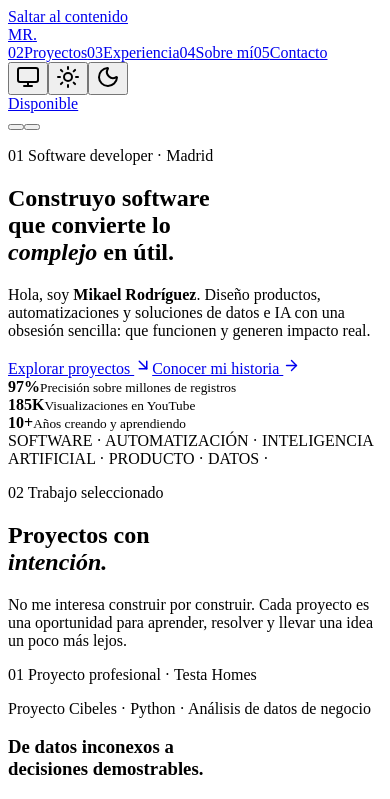
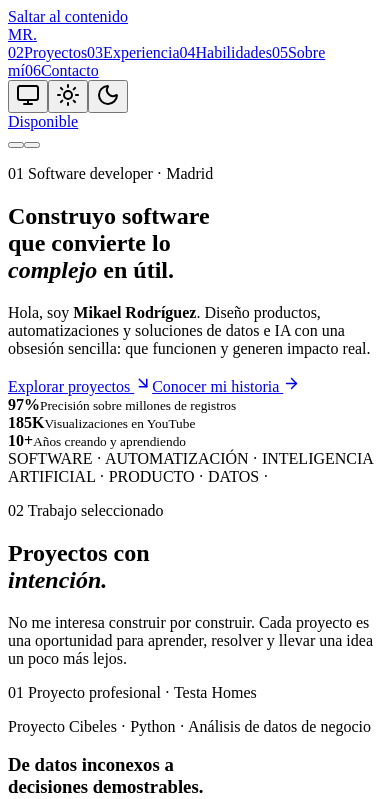
Before and after one commit to AlphaCreativeSoftware/Portfolio, a React (Vite) app: page / in a window 390 px wide. Shown: the top 799 px of the page. Built offline with nearby package versions, Linux system fonts and the light colour scheme; the HTML template or start-up script is replaced by a standard one.

Commit message:
Add structured skills section

```diff
--- a/src/App.tsx
+++ b/src/App.tsx
@@ -88,6 +88,44 @@ const capabilities = [
   { number: '01', title: 'Desarrollo end-to-end', text: 'Arquitectura, lógica, interfaz, integraciones y despliegue. Me responsabilizo del producto completo, no solo de una capa.', icon: Braces },
   { number: '02', title: 'Producto & negocio', text: 'Traduzco necesidades operativas en software útil, entendiendo el proceso, el usuario y el resultado que debe generar.', icon: Boxes },
   { number: '03', title: 'Datos, automatización & IA', text: 'Transformo información y procesos complejos en herramientas medibles, explorando IA cuando aporta valor real.', icon: Sparkles },
+]
+
+const skillGroups = [
+  {
+    number: '01',
+    title: 'Desarrollo de software',
+    description: 'Aplicaciones modernas, sistemas heredados, motores y producto interactivo.',
+    icon: Code2,
+    skills: ['C#', 'ASP.NET / .NET', 'React', 'TypeScript', 'JavaScript', 'Python', 'Java', 'C', 'Delphi', 'Windows Forms', 'HTML & CSS', 'SQL'],
+  },
+  {
+    number: '02',
+    title: 'Cloud, datos & entrega',
+    description: 'Integraciones, automatización y despliegue de soluciones de principio a fin.',
+    icon: Database,
+    skills: ['Azure', 'Docker', 'Git', 'GitHub', 'REST APIs', 'Firebase', 'Google Cloud', 'Vercel', 'ETL', 'Excel & PowerPoint'],
+  },
+  {
+    number: '03',
+    title: 'Entornos & creación',
+    description: 'Herramientas utilizadas para programar, diseñar y construir experiencias completas.',
+    icon: Boxes,
+    skills: ['Visual Studio', 'VS Code', 'IntelliJ IDEA', 'Android Studio', 'Unity Editor', 'Java AWT / Swing', 'Blender', 'Mixamo'],
+  },
+  {
+    number: '04',
+    title: 'IA, sistemas & seguridad',
+    description: 'IA comercial y local, infraestructura propia y laboratorios técnicos controlados.',
+    icon: Bot,
+    skills: ['OpenAI / ChatGPT', 'Codex', 'LM Studio', 'OpenClaw', 'LLMs locales', 'Linux', 'Kali Linux', 'Metasploit'],
+  },
+]
+
+const professionalStrengths = [
+  ['Aprendizaje autónomo', 'Investigo y convierto conocimiento nuevo en software funcional.'],
+  ['Ownership end-to-end', 'Asumo el problema completo, desde el análisis hasta la entrega.'],
+  ['Criterio de producto', 'Conecto decisiones técnicas con usuario, proceso y negocio.'],
+  ['Comunicación transversal', 'Traduzco complejidad para perfiles técnicos y de dirección.'],
 ]
 
 const cibelesPhases = [
@@ -334,7 +372,7 @@ function App() {
   }, [])
 
   useEffect(() => {
-    const sections = ['inicio', 'proyectos', 'experiencia', 'sobre-mi', 'contacto']
+    const sections = ['inicio', 'proyectos', 'experiencia', 'habilidades', 'sobre-mi', 'contacto']
       .map((id) => document.getElementById(id))
       .filter((section): section is HTMLElement => Boolean(section))
     const observer = new IntersectionObserver((entries) => {
@@ -366,8 +404,9 @@ function App() {
         <nav className={menuOpen ? 'nav nav-open' : 'nav'} aria-label="Navegación principal">
           <a className={activeSection === 'proyectos' ? 'active' : ''} aria-current={activeSection === 'proyectos' ? 'page' : undefined} href="#proyectos" onClick={closeMenu}><span>02</span>Proyectos</a>
           <a className={activeSection === 'experiencia' ? 'active' : ''} aria-current={activeSection === 'experiencia' ? 'page' : undefined} href="#experiencia" onClick={closeMenu}><span>03</span>Experiencia</a>
-          <a className={activeSection === 'sobre-mi' ? 'active' : ''} aria-current={activeSection === 'sobre-mi' ? 'page' : undefined} href="#sobre-mi" onClick={closeMenu}><span>04</span>Sobre mí</a>
-          <a className={activeSection === 'contacto' ? 'active' : ''} aria-current={activeSection === 'contacto' ? 'page' : undefined} href="#contacto" onClick={closeMenu}><span>05</span>Contacto</a>
+          <a className={activeSection === 'habilidades' ? 'active' : ''} aria-current={activeSection === 'habilidades' ? 'page' : undefined} href="#habilidades" onClick={closeMenu}><span>04</span>Habilidades</a>
+          <a className={activeSection === 'sobre-mi' ? 'active' : ''} aria-current={activeSection === 'sobre-mi' ? 'page' : undefined} href="#sobre-mi" onClick={closeMenu}><span>05</span>Sobre mí</a>
+          <a className={activeSection === 'contacto' ? 'active' : ''} aria-current={activeSection === 'contacto' ? 'page' : undefined} href="#contacto" onClick={closeMenu}><span>06</span>Contacto</a>
         </nav>
         <div className="header-actions">
           <div className="theme-switcher" aria-label="Apariencia">
@@ -522,9 +561,37 @@ function App() {
           </div>
         </section>
 
+        <section className="section skills-section" id="habilidades">
+          <div className="section-heading">
+            <div><p className="kicker"><span>04</span> Habilidades</p><h2>Un stack amplio.<br /><em>Un mismo criterio.</em></h2></div>
+            <p>Tecnologías y herramientas que he utilizado para construir aplicaciones empresariales, productos propios, automatizaciones y experiencias interactivas.</p>
+          </div>
+          <div className="skills-matrix">
+            {skillGroups.map((group) => {
+              const Icon = group.icon
+              return (
+                <article className="skill-group" key={group.title}>
+                  <div className="skill-group-heading">
+                    <span>{group.number}</span>
+                    <Icon />
+                    <div><h3>{group.title}</h3><p>{group.description}</p></div>
+                  </div>
+                  <div className="skill-tags">
+                    {group.skills.map((skill) => <span key={skill}>{skill}</span>)}
+                  </div>
+                </article>
+              )
+            })}
+          </div>
+          <div className="strengths-panel">
+            <div className="strengths-intro"><span>Más allá del stack</span><h3>Cómo aporto al equipo</h3></div>
+            {professionalStrengths.map(([title, text]) => <article key={title}><h4>{title}</h4><p>{text}</p></article>)}
+          </div>
+        </section>
+
         <section className="section capabilities-section" id="sobre-mi">
           <div className="section-heading about-heading">
-            <div><p className="kicker"><span>04</span> Cómo trabajo</p><h2>Ingeniería con<br /><em>visión de producto.</em></h2></div>
+            <div><p className="kicker"><span>05</span> Cómo trabajo</p><h2>Ingeniería con<br /><em>visión de producto.</em></h2></div>
             <p>Construyo software entendiendo el sistema completo: la tecnología, el usuario, el proceso y el objetivo de negocio.</p>
           </div>
           <div className="capabilities-list">
@@ -563,7 +630,7 @@ function App() {
 
         <section className="contact-section" id="contacto">
           <div className="contact-glow" />
-          <p className="kicker"><span>05</span> El siguiente proyecto</p>
+          <p className="kicker"><span>06</span> El siguiente proyecto</p>
           <h2>¿Construimos algo<br /><em>que importe?</em></h2>
           <p className="contact-intro">Estoy abierto a oportunidades donde pueda aportar, aprender y resolver problemas que merezcan la pena. Elige la vía que te resulte más cómoda.</p>
           <div className="contact-actions">
--- a/src/styles.css
+++ b/src/styles.css
@@ -85,7 +85,7 @@ section[id] { scroll-margin-top: 72px; }
 .scroll-progress { position: absolute; left: 0; bottom: -1px; height: 1px; background: var(--blue); transition: width .1s linear; }
 .brand { font: 700 18px 'Manrope', sans-serif; letter-spacing: -.07em; width: max-content; }
 .brand span { color: var(--blue); }
-.nav { display: flex; gap: 30px; font-size: 12px; color: var(--muted); }
+.nav { display: flex; gap: 24px; font-size: 12px; color: var(--muted); }
 .nav a span { display: none; }
 .nav a, footer a { transition: color .2s; }
 .nav a:hover, footer a:hover { color: var(--blue); }
@@ -379,7 +379,28 @@ h1 em, h2 em { color: var(--blue); font-style: normal; font-weight: inherit; }
 .phone-speaker { position: absolute; z-index: 3; width: 70px; height: 16px; left: 50%; top: 10px; transform: translateX(-50%); background: #171719; border-radius: 0 0 12px 12px; }
 .floating-fruit-icon { position: absolute; z-index: 4; width: 116px; height: 116px; left: 9%; bottom: 48px; border-radius: 28px; transform: rotate(-7deg); filter: drop-shadow(0 18px 24px rgba(0,0,0,.22)); }
 
-.capabilities-section { background: var(--page-alt); border-top: 1px solid var(--line); }
+.skills-section { background: var(--page-alt); border-top: 1px solid var(--line); }
+.skills-matrix { max-width: 1320px; margin: auto; border: 1px solid var(--line); border-radius: 28px; background: var(--surface); box-shadow: var(--shadow); overflow: hidden; }
+.skill-group { display: grid; grid-template-columns: .9fr 1.1fr; align-items: center; gap: 45px; padding: 32px 36px; border-bottom: 1px solid var(--line); }
+.skill-group:last-child { border-bottom: 0; }
+.skill-group-heading { display: grid; grid-template-columns: 28px 34px 1fr; align-items: start; gap: 15px; }
+.skill-group-heading > span { padding-top: 7px; color: var(--faint); font-size: 8px; }
+.skill-group-heading > svg { width: 21px; color: var(--blue); }
+.skill-group h3 { margin: 0 0 8px; font: 600 19px 'Manrope'; letter-spacing: -.035em; }
+.skill-group p { max-width: 440px; margin: 0; color: var(--muted); font-size: 10px; line-height: 1.6; }
+.skill-tags { display: flex; flex-wrap: wrap; gap: 7px; }
+.skill-tags span { padding: 8px 11px; border: 1px solid var(--line); border-radius: 999px; background: var(--page-alt); color: var(--text-2); font-size: 9px; white-space: nowrap; }
+.strengths-panel { max-width: 1320px; margin: 18px auto 0; display: grid; grid-template-columns: 1.2fr repeat(4, 1fr); border: 1px solid var(--line); border-radius: 24px; background: var(--surface); overflow: hidden; }
+.strengths-panel > * { min-height: 150px; padding: 25px; border-right: 1px solid var(--line); }
+.strengths-panel > *:last-child { border-right: 0; }
+.strengths-intro { display: flex; flex-direction: column; justify-content: space-between; }
+.strengths-intro span { color: var(--blue); font-size: 8px; font-weight: 600; text-transform: uppercase; letter-spacing: .13em; }
+.strengths-intro h3 { max-width: 145px; margin: 0; font: 600 18px/1.2 'Manrope'; letter-spacing: -.035em; }
+.strengths-panel article { display: flex; flex-direction: column; justify-content: flex-end; }
+.strengths-panel h4 { margin: 0 0 9px; font: 600 14px 'Manrope'; letter-spacing: -.025em; }
+.strengths-panel p { margin: 0; color: var(--muted); font-size: 9px; line-height: 1.55; }
+
+.capabilities-section { background: var(--page); border-top: 1px solid var(--line); }
 .capabilities-list { max-width: 1320px; margin: auto; display: grid; grid-template-columns: repeat(3, 1fr); gap: 18px; }
 .capability { min-height: 290px; position: relative; display: flex; flex-direction: column; align-items: flex-start; padding: 32px; border: 1px solid var(--line); border-radius: 26px; background: var(--surface); transition: transform .3s, box-shadow .3s; }
 .capability:hover { transform: translateY(-4px); }
@@ -473,6 +494,7 @@ footer > a:last-child { justify-self: end; display: flex; align-items: center; g
   .nav-open a:nth-child(2) { transition-delay: .04s; }
   .nav-open a:nth-child(3) { transition-delay: .08s; }
   .nav-open a:nth-child(4) { transition-delay: .12s; }
+  .nav-open a:nth-child(5) { transition-delay: .16s; }
   .nav a::after { left: 12px; right: auto; bottom: 8px; width: 28px; }
   .nav a.active { color: var(--blue); }
   .nav-backdrop { position: fixed; z-index: 3; inset: 0; display: block; border: 0; background: rgba(0,0,0,.22); opacity: 0; visibility: hidden; pointer-events: none; transition: opacity .3s, visibility .3s; }
@@ -499,11 +521,17 @@ footer > a:last-child { justify-self: end; display: flex; align-items: center; g
   .capabilities-list { grid-template-columns: 1fr; }
   .capability { min-height: 230px; }
   .capability > svg { margin-top: 35px; }
+  .skill-group { grid-template-columns: 1fr; gap: 25px; }
+  .strengths-panel { grid-template-columns: 1fr 1fr; }
+  .strengths-panel > * { border-bottom: 1px solid var(--line); }
+  .strengths-panel > *:nth-child(odd) { border-right: 0; }
+  .strengths-panel > *:nth-last-child(-n + 2) { border-bottom: 0; }
+  .strengths-intro { grid-column: 1 / -1; min-height: 120px; }
   .about-profile { grid-template-columns: 1fr; gap: 45px; }
   .work-method { grid-template-columns: 1fr 1fr; }
   .work-method > * { border-bottom: 1px solid var(--line); }
-  .work-method > *:nth-child(even) { border-right: 0; }
-  .work-method > *:last-child { border-bottom: 0; }
+  .work-method > *:nth-child(odd) { border-right: 0; }
+  .work-method > *:nth-last-child(-n + 2) { border-bottom: 0; }
   .method-label { grid-column: 1 / -1; min-height: 120px; }
   .about-now { grid-template-columns: 90px 1fr; }
   .about-now strong { grid-column: 2; }
@@ -578,10 +606,21 @@ footer > a:last-child { justify-self: end; display: flex; align-items: center; g
   .phone-frame { width: 182px; height: 375px; right: 4%; bottom: -80px; }
   .floating-fruit-icon { width: 92px; height: 92px; left: 5%; bottom: 30px; }
   .projects-section { padding-bottom: 65px; }
+  .skills-matrix { border-radius: 23px; }
+  .skill-group { padding: 26px 22px; }
+  .skill-group-heading { grid-template-columns: 22px 27px 1fr; gap: 10px; }
+  .skill-tags { gap: 6px; }
+  .skill-tags span { padding: 7px 9px; font-size: 8px; }
+  .strengths-panel { grid-template-columns: 1fr; }
+  .strengths-panel > * { min-height: 125px; border-right: 0; border-bottom: 1px solid var(--line); }
+  .strengths-panel > *:nth-last-child(-n + 2) { border-bottom: 1px solid var(--line); }
+  .strengths-panel > *:last-child { border-bottom: 0; }
+  .strengths-intro { grid-column: auto; }
   .about-profile { gap: 34px; padding: 27px; border-radius: 23px; }
   .about-profile-lead h3 { font-size: 36px; }
   .work-method { grid-template-columns: 1fr; }
-  .work-method > *, .work-method > *:nth-child(even) { min-height: 125px; border-right: 0; border-bottom: 1px solid var(--line); }
+  .work-method > * { min-height: 125px; border-right: 0; border-bottom: 1px solid var(--line); }
+  .work-method > *:nth-last-child(-n + 2) { border-bottom: 1px solid var(--line); }
   .work-method > *:last-child { border-bottom: 0; }
   .method-label { grid-column: auto; }
   .work-method h3 { margin-top: 25px; }
```
